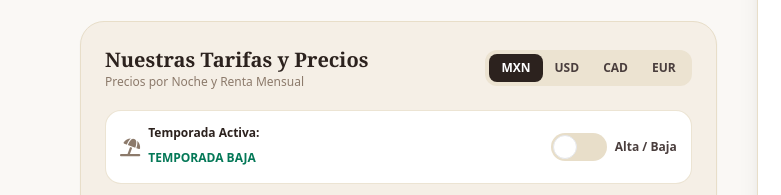
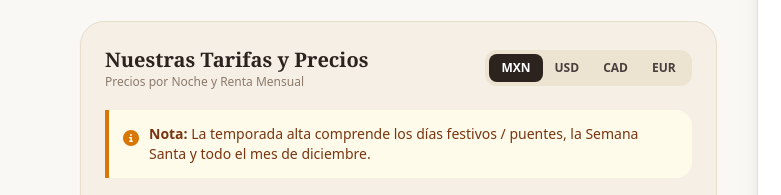
Before and after one commit to jonpisilmx/hotel-posada-san-jose, a plain HTML site: page index.html in a window 1280 px wide. Shown: the part 929-1124 px from the top of the page, 0-781 px from the left. Drawn offline with nearby package versions, Linux system fonts and the light colour scheme; no server answers.

Commit message:
Add seasonal notice for high season
Added a seasonal notice for high season with multilingual support.

```diff
--- a/index.html
+++ b/index.html
@@ -163,6 +163,15 @@
                             <button onclick="setCurrency('CAD')" id="btn-cad" class="px-3 py-1.5 rounded-lg hover:text-warm-900 transition">CAD</button>
                             <button onclick="setCurrency('EUR')" id="btn-eur" class="px-3 py-1.5 rounded-lg hover:text-warm-900 transition">EUR</button>
                         </div>
+                    </div>
+
+                    <!-- AVISO VISIBLE DE TEMPORADA ALTA -->
+                    <div class="bg-amber-50 border-l-4 border-amber-600 p-3.5 rounded-r-2xl shadow-xs text-xs md:text-sm text-amber-900 flex items-start gap-2.5">
+                        <i class="fa-solid fa-circle-info text-amber-600 text-base shrink-0 mt-0.5"></i>
+                        <p data-es="Nota: La temporada alta comprende días festivos / puentes, Semana Santa y el mes de diciembre completo."
+                           data-en="Note: High season includes long weekends, Holy Week, and the entire month of December.">
+                            <strong>Nota:</strong> La temporada alta comprende los días festivos / puentes, la Semana Santa y todo el mes de diciembre.
+                        </p>
                     </div>
 
                     <!-- SWITCH TEMPORADA BAJA / ALTA -->
```
